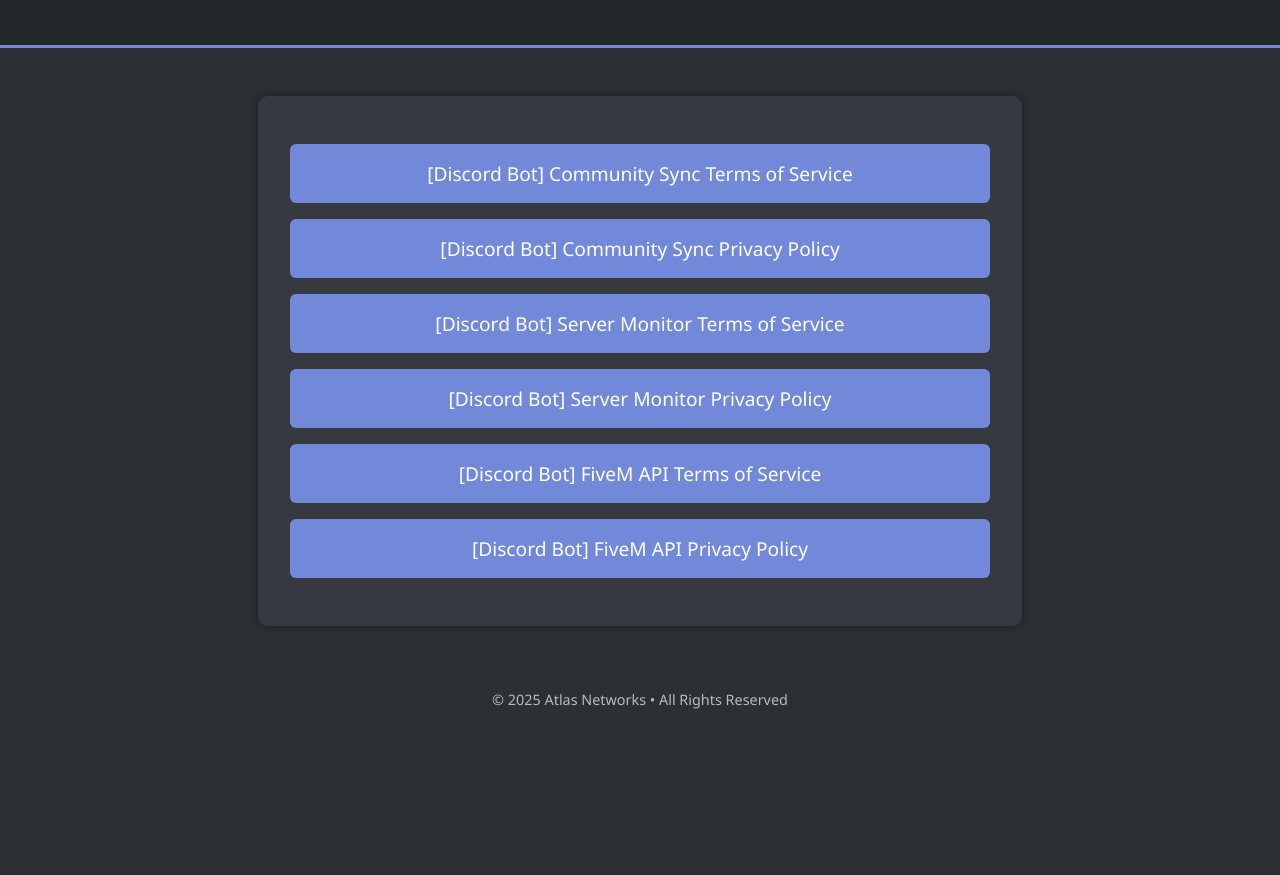
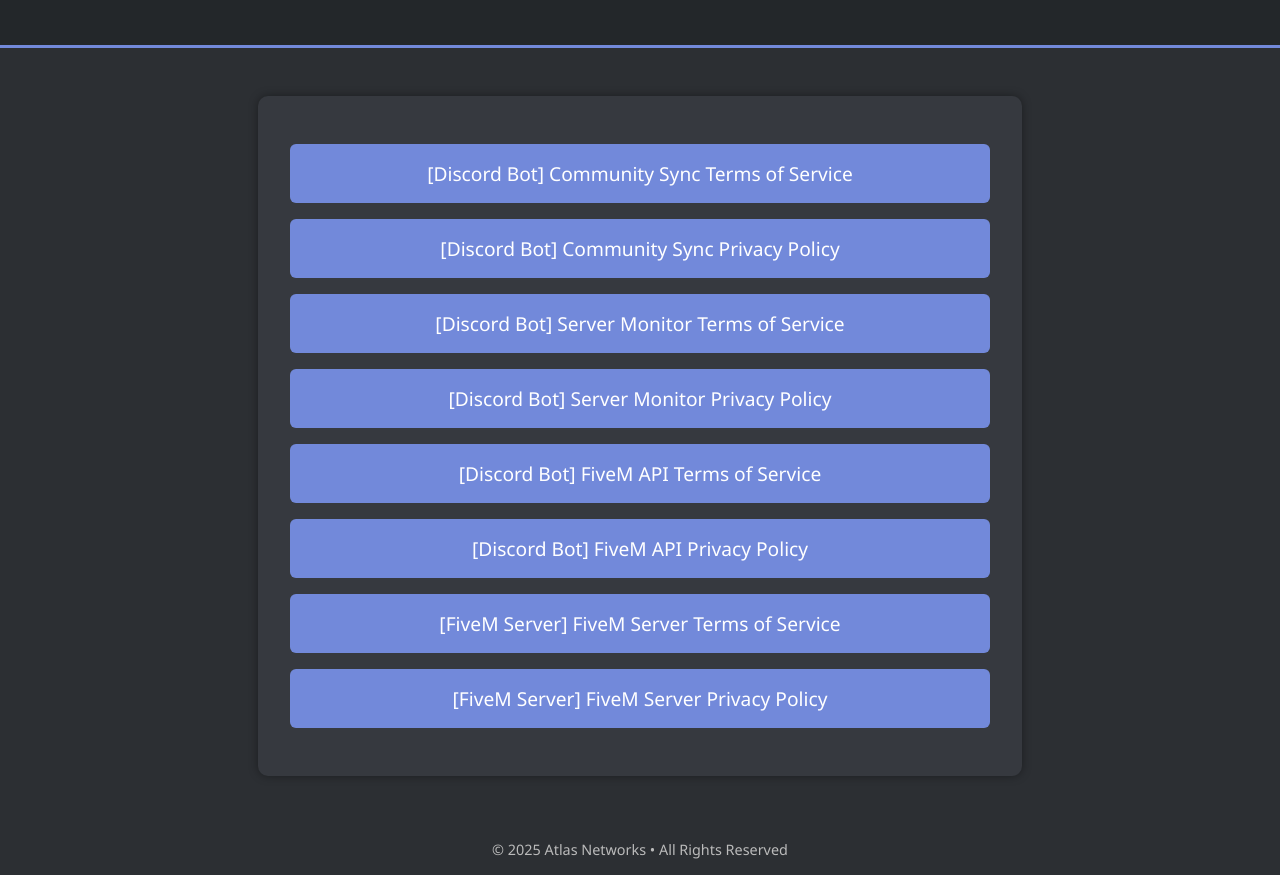
Before and after one commit to Atlas-Networks-Roleplay/Bot-TOS, a plain HTML site: page index.html in a window 1280 px wide. Shown: the part 128-1003 px from the top of the page. Before the commit the page ends 853 px from the top, so only its background shows below. Drawn offline with Linux system fonts and the light colour scheme.

Commit message:
Update index.html

```diff
--- a/index.html
+++ b/index.html
@@ -77,6 +77,8 @@
     <a class="button" href="servermonitorprivacy.html">[Discord Bot] Server Monitor Privacy Policy</a>
     <a class="button" href="apibottos.html">[Discord Bot] FiveM API Terms of Service</a>
     <a class="button" href="apibotprivacy.html">[Discord Bot] FiveM API Privacy Policy</a>
+    <a class="button" href="servertos.html">[FiveM Server] FiveM Server Terms of Service</a>
+    <a class="button" href="serverprivacy.html">[FiveM Server] FiveM Server Privacy Policy</a>
 
     <!-- Optional: Add more -->
     <!-- <a class="button" href="cookie.html">🍪 Cookie Policy</a> -->
```
